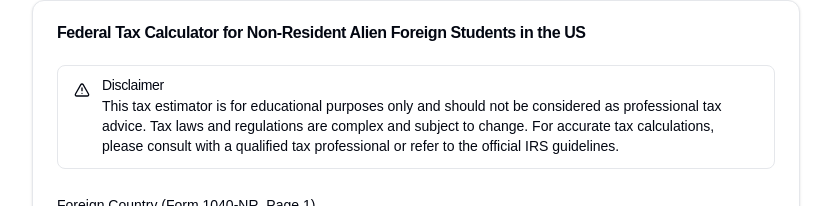
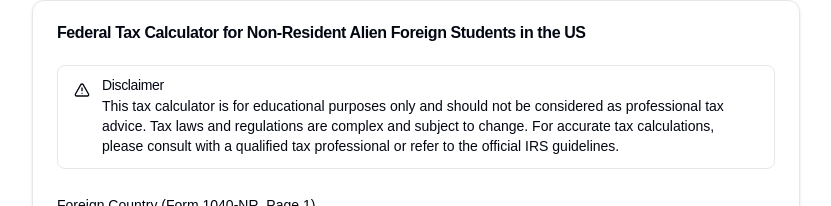
Before and after one commit to aahei/fstaxcalculator, a Next.js app: page / in a window 1280 px wide. Shown: the top 206 px of the page, without its empty margins (224-1055 px from the left). Built offline with nearby package versions, Linux system fonts and the light colour scheme.

Commit message:
change estimator to calculator

```diff
--- a/app/tax-estimator.tsx
+++ b/app/tax-estimator.tsx
@@ -163,7 +163,7 @@ export default function TaxCalculator() {
             <AlertTriangle className="h-4 w-4" />
             <AlertTitle>Disclaimer</AlertTitle>
             <AlertDescription>
-              This tax estimator is for educational purposes only and should not be considered as professional tax
+              This tax calculator is for educational purposes only and should not be considered as professional tax
               advice. Tax laws and regulations are complex and subject to change. For accurate tax calculations, please
               consult with a qualified tax professional or refer to the official IRS guidelines.
             </AlertDescription>
```
